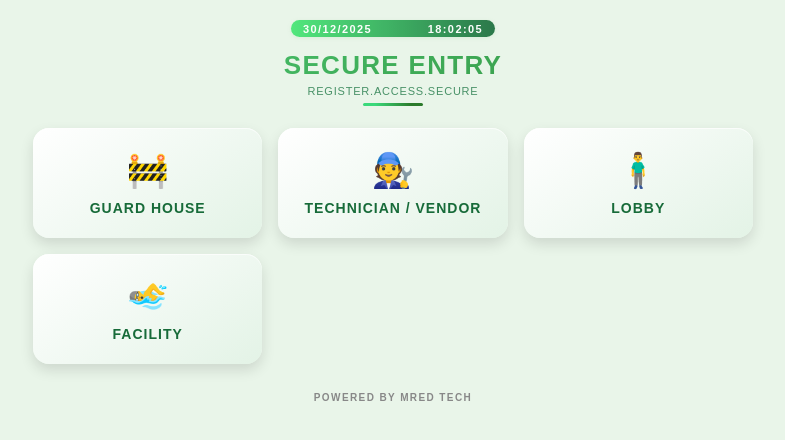
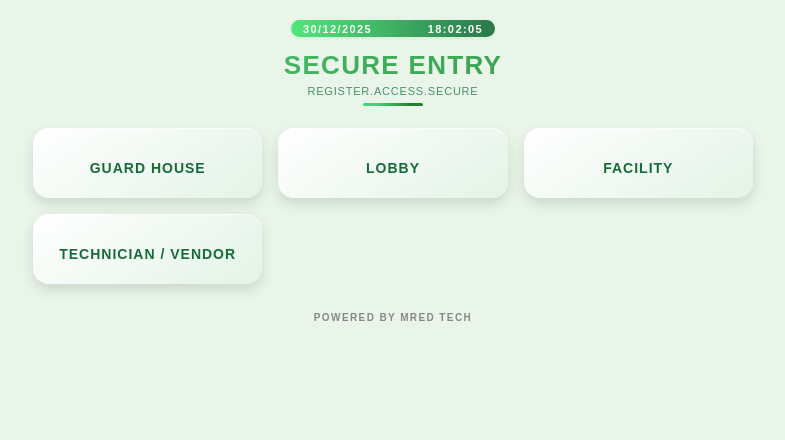
Before and after one commit to MRedTech/secure_entry, a plain HTML site: page index.html in a window 1280 px wide. Shown: the whole page, without its empty margins (247-1032 px from the left). Drawn offline with Linux system fonts and the light colour scheme.

Commit message:
Update index.html

```diff
--- a/index.html
+++ b/index.html
@@ -149,23 +149,23 @@ body{
 
   <div class="menu-tile"
     onclick="window.location.href='https://mredtech.github.io/repository-test/'">
-    <div class="menu-icon">🚧</div>
+    <div class="menu-icon"></div>
     <div class="menu-title">Guard House</div>
   </div>
 
   <div class="menu-tile">
-    <div class="menu-icon">🧑‍🔧</div>
-    <div class="menu-title">Technician / Vendor</div>
-  </div>
-
-  <div class="menu-tile">
-    <div class="menu-icon">🧍‍♂️</div>
+    <div class="menu-icon"></div>
     <div class="menu-title">Lobby</div>
   </div>
 
   <div class="menu-tile">
-    <div class="menu-icon">🏊‍♂️</div>
+    <div class="menu-icon"></div>
     <div class="menu-title">Facility</div>
+  </div>
+
+  <div class="menu-tile">
+    <div class="menu-icon"></div>
+    <div class="menu-title">Technician / Vendor</div>
   </div>
 
 </div>
```
